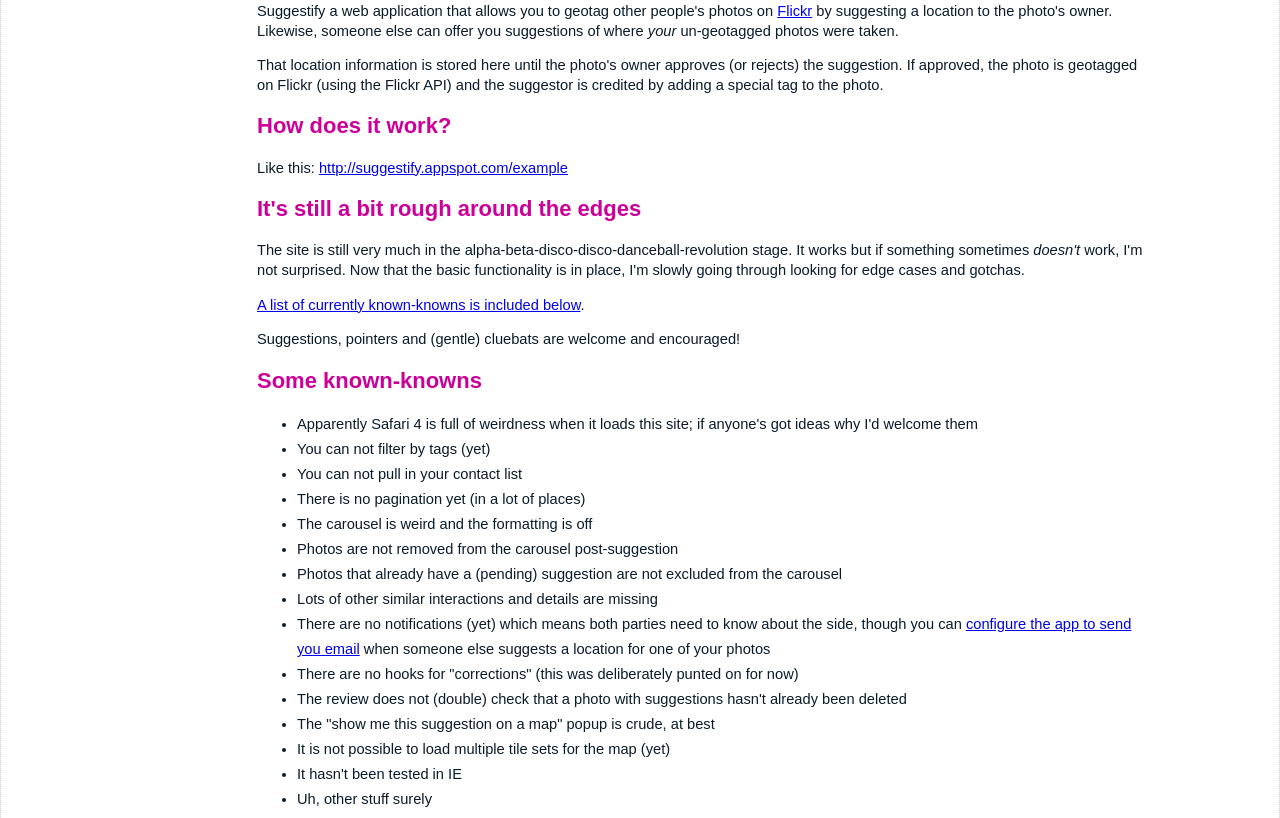
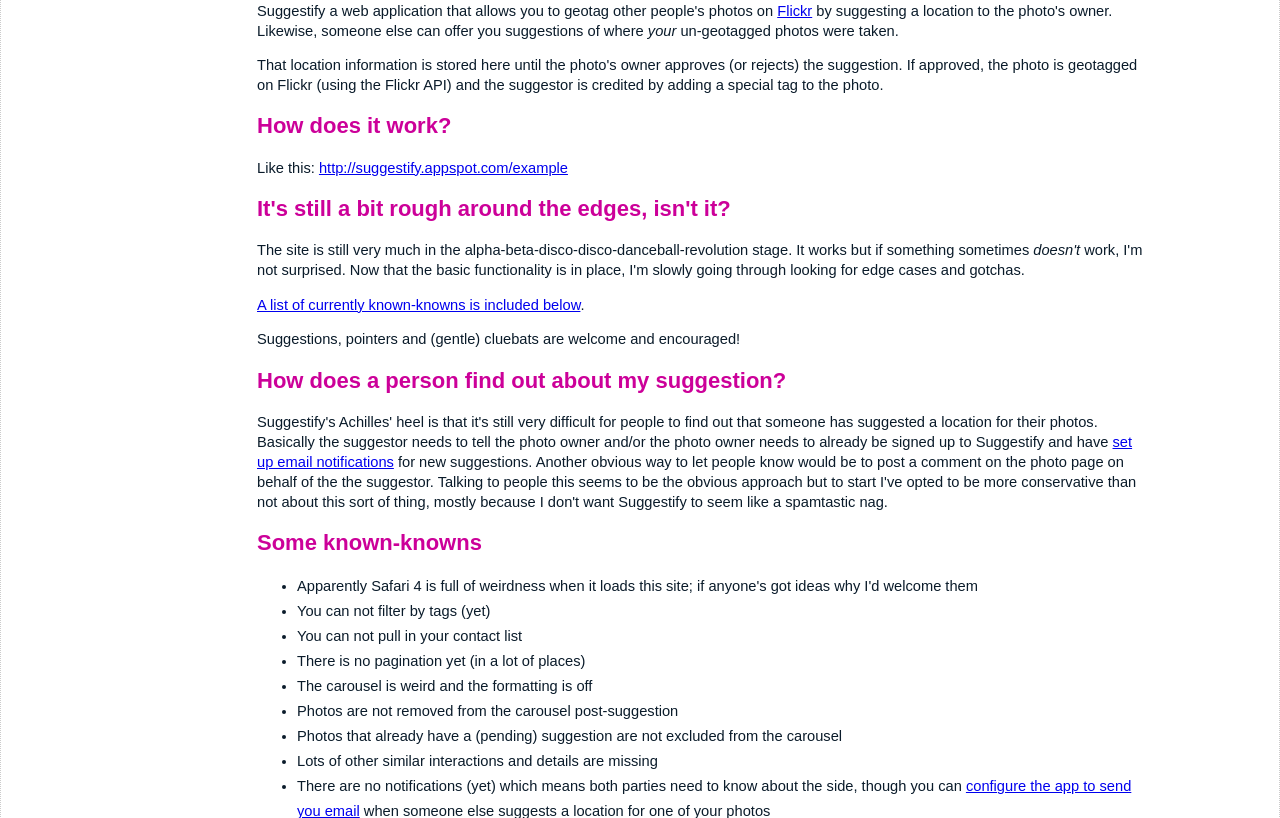
Before and after one commit to straup/gae-suggestify, a Django app: template templates/about.html in a window 1280 px wide. Shown: the part 187-1005 px from the top of the page. Run offline with Django 3.2, Linux system fonts and the light colour scheme; the template is opened without the code that fills it: most values are stand-ins (such as "Sample title", 1, 10 or a date in 2020).

Commit message:
added a bit about discovery

```diff
--- a/templates/about.html
+++ b/templates/about.html
@@ -12,7 +12,7 @@
 
 <p>Like this: <a href="/example">http://suggestify.appspot.com/example</a></p>
 
-<h2>It's still a bit rough around the edges</h2>
+<h2>It's still a bit rough around the edges, isn't it?</h2>
 
 <p>The site is still very much in the
   alpha-beta-disco-disco-danceball-revolution stage. It works but if something
@@ -24,6 +24,17 @@
 
 <p>Suggestions, pointers and (gentle) cluebats are welcome and encouraged!</p>
 
+<h2>How does a person find out about my suggestion?</h2>
+
+<p>Suggestify's Achilles' heel is that it's still very difficult for people to
+  find out that someone has suggested a location for their photos. Basically
+  the suggestor needs to tell the photo owner and/or the photo owner needs to
+  already be signed up to Suggestify and have <a href="/settings/notifications">set up email notifications</a> for
+  new suggestions. Another obvious way to let people know would be to post a
+  comment on the photo page on behalf of the the suggestor. Talking to people
+  this seems to be the obvious approach but to start I've opted to be more
+  conservative than not about this sort of thing, mostly because I don't want
+  Suggestify to seem like a spamtastic nag.</p>
 
 <a name="known"></a>
 
```
